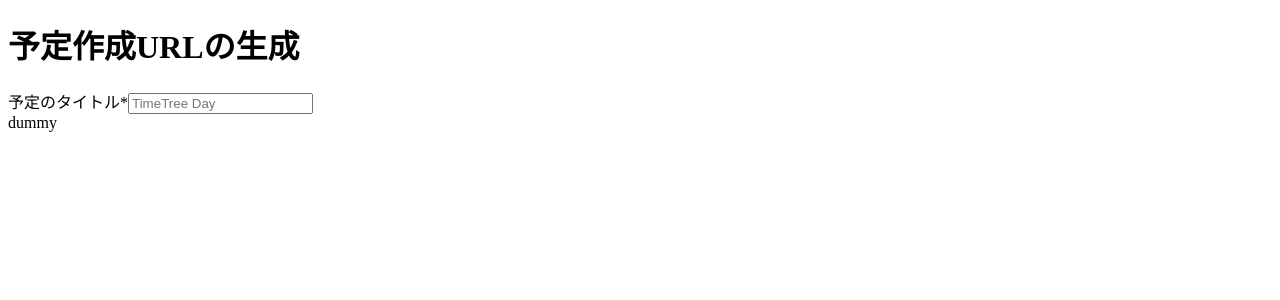
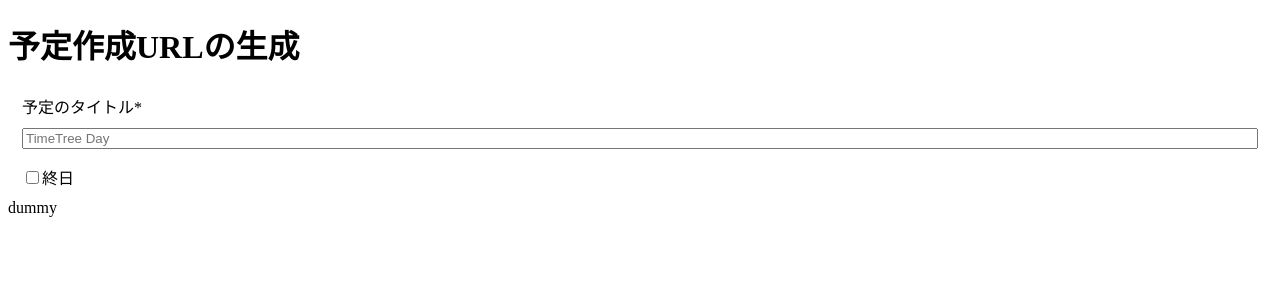
Before and after one commit to makasahara/timetree_creation_url, a React (Vite) app: page / in a window 1280 px wide. Shown: the top 300 px of the page. Built offline with nearby package versions, Linux system fonts and the light colour scheme.

Commit message:
checkBtnコンポーネントの追加。fieldsetの追加。

```diff
--- /dev/null
+++ b/src/components/atoms/checkBtn/index.tsx
@@ -0,0 +1,14 @@
+type Props = {
+  text?: string;
+};
+
+const CheckBtn = ({ text = "" }: Props) => {
+  return (
+    <label>
+      <input type="checkbox" />
+      {text}
+    </label>
+  );
+};
+
+export default CheckBtn;
--- a/src/components/molecules/formPart/index.tsx
+++ b/src/components/molecules/formPart/index.tsx
@@ -1,4 +1,6 @@
+/** @jsxImportSource @emotion/react */
 import FormLabel from "../../atoms/formLabel";
+import { formGroup } from "./style";
 
 type Props = {
   id: string;
@@ -9,14 +11,14 @@ type Props = {
 
 const FormPart = ({ id, labelText, children, isRequired = false }: Props) => {
   return (
-    <>
+    <div css={formGroup}>
       <FormLabel
         htmlFor={id}
         text={labelText}
         required={isRequired}
       ></FormLabel>
       {children}
-    </>
+    </div>
   );
 };
 
--- /dev/null
+++ b/src/components/molecules/formPart/style.ts
@@ -0,0 +1,7 @@
+import { css } from "@emotion/react";
+
+export const formGroup = css`
+  display: flex;
+  flex-direction: column;
+  gap: 10px;
+`;
--- a/src/components/organisms/form/index.tsx
+++ b/src/components/organisms/form/index.tsx
@@ -1,15 +1,23 @@
+/** @jsxImportSource @emotion/react */
 import Heading from "../../atoms/heading";
 import Input from "../../atoms/input";
 import FormPart from "../../molecules/formPart";
+import CheckBtn from "../../atoms/checkBtn";
+import { fieldset } from "./style";
 
 const Form = () => {
   return (
-    <>
+    <form>
       <Heading text="予定作成URLの生成" />
-      <FormPart id="title" labelText="予定のタイトル" isRequired={true}>
-        <Input placeholder="TimeTree Day" />
-      </FormPart>
-    </>
+      <fieldset css={fieldset}>
+        <FormPart id="title" labelText="予定のタイトル" isRequired={true}>
+          <Input placeholder="TimeTree Day" />
+        </FormPart>
+      </fieldset>
+      <fieldset css={fieldset}>
+        <CheckBtn text="終日" />
+      </fieldset>
+    </form>
   );
 }
 
--- /dev/null
+++ b/src/components/organisms/form/style.ts
@@ -0,0 +1,5 @@
+import { css } from "@emotion/react";
+
+export const fieldset = css`
+  border: none;
+`;
```
